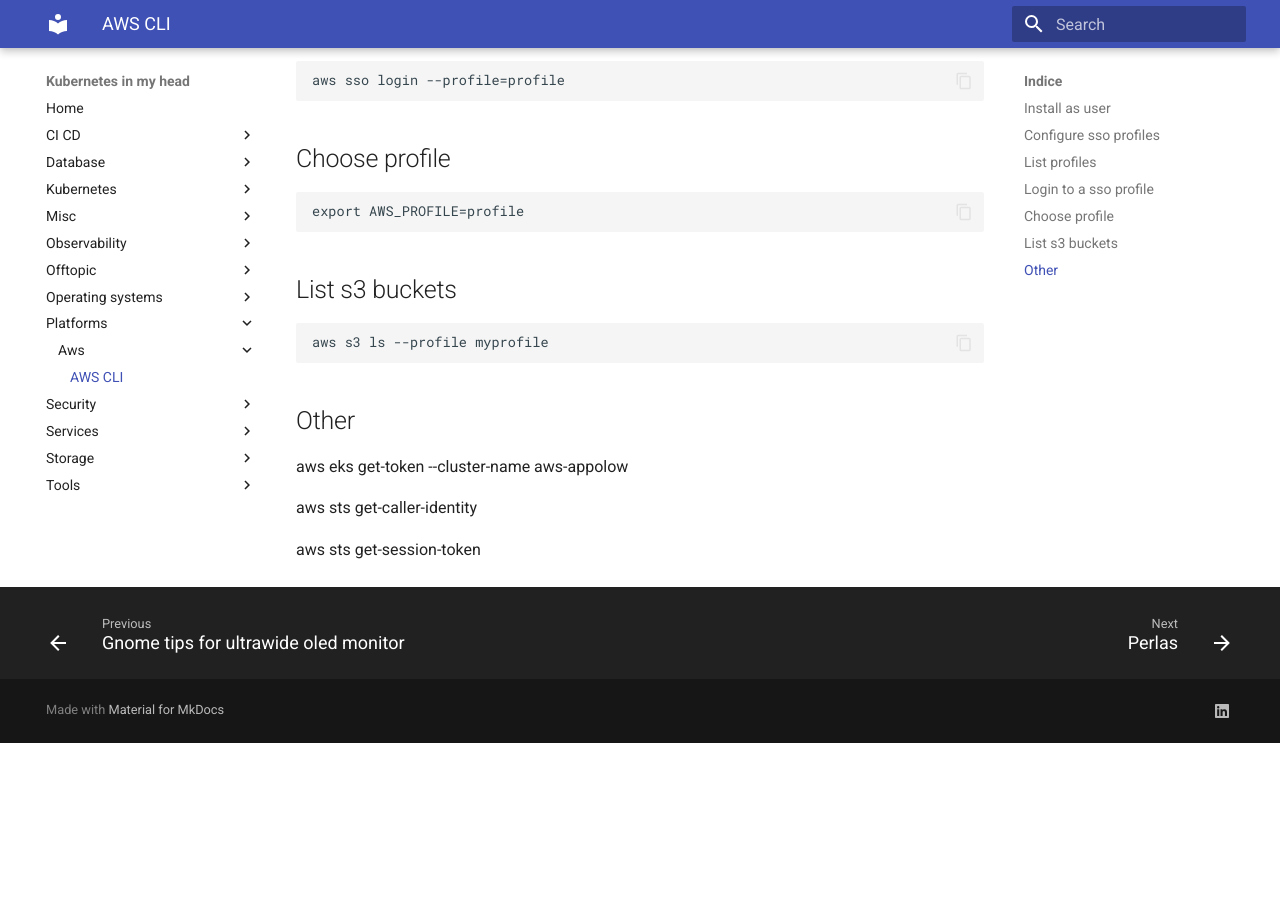
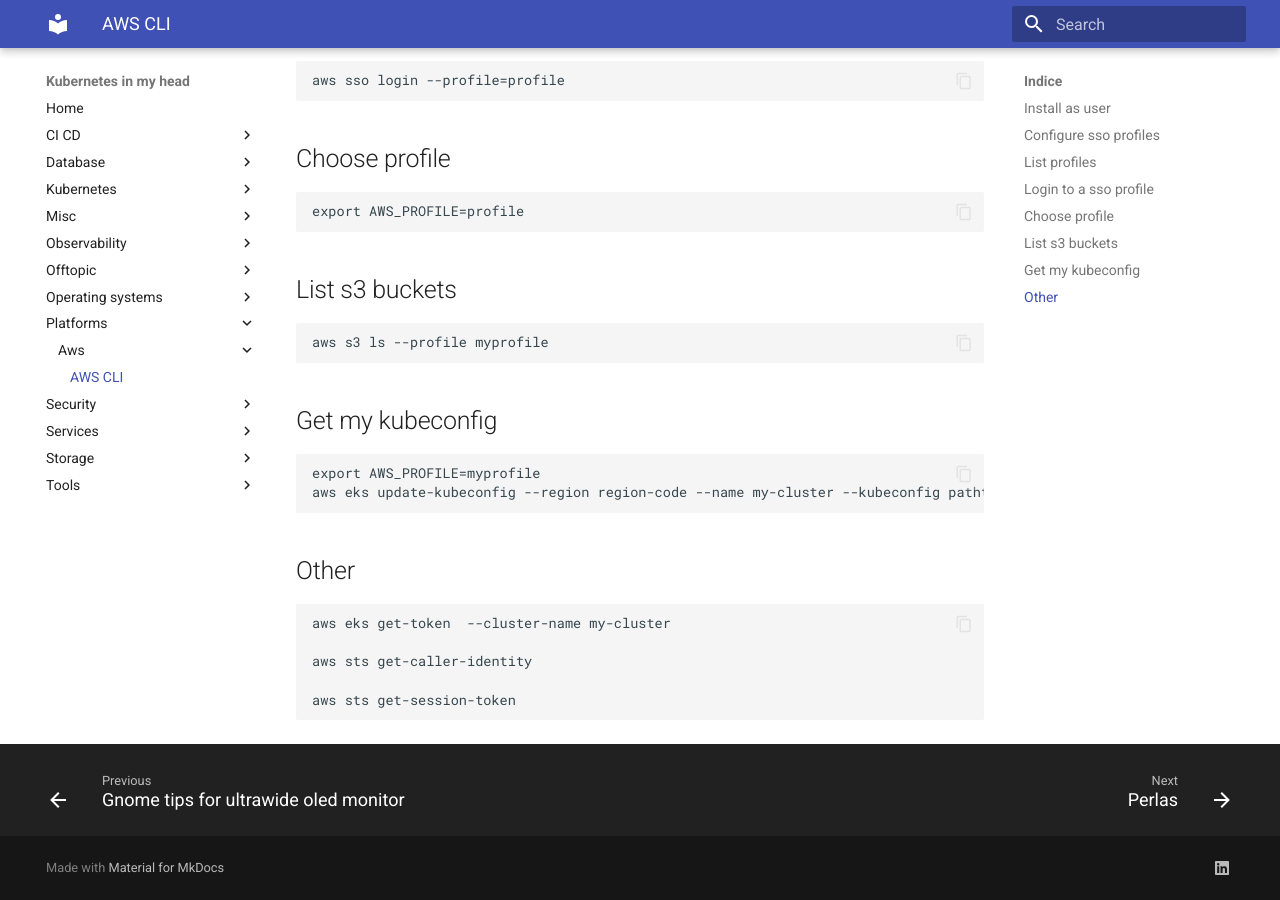
Before and after one commit to jorgelon/kubernetesinmyhead.net, an MkDocs documentation site: the page built from docs/platforms/aws/aws-cli.md, in a window 1280 px wide and 900 px high, scrolled down 641 px. Built offline with MkDocs 1.6.1 and Material for MkDocs 9.7.7, drawn with Linux system fonts in a browser that asks for light colours; before the commit the page ends 1384 px from its top, so only the background shows below that.

Commit message:
add more info

````diff
--- a/docs/platforms/aws/aws-cli.md
+++ b/docs/platforms/aws/aws-cli.md
@@ -38,13 +38,19 @@ export AWS_PROFILE=profile
 aws s3 ls --profile myprofile
 ```
 
+## Get my kubeconfig
+
+```shell
+export AWS_PROFILE=myprofile
+aws eks update-kubeconfig --region region-code --name my-cluster --kubeconfig pathtomykubeconfig
+```
 
 ## Other
 
-aws eks get-token  --cluster-name aws-appolow
-
+```shell
+aws eks get-token  --cluster-name my-cluster
 
 aws sts get-caller-identity
 
-
 aws sts get-session-token
+```
````
